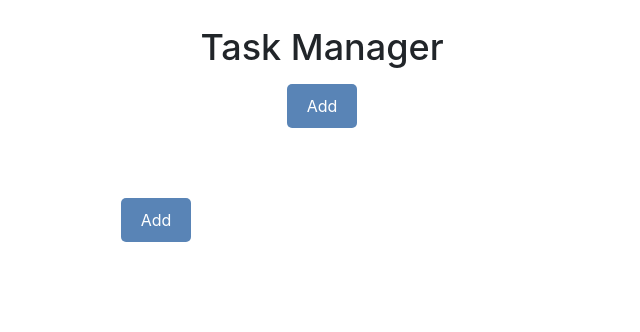
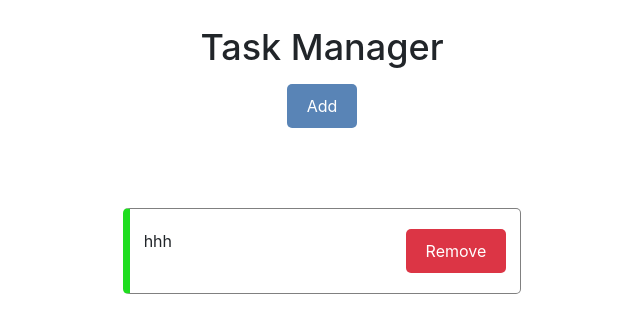
Before and after one commit to SanjidHaque/React-Task-Manager, a React (Create React App) app: page / in a window 1280 px wide. Shown: the top 332 px of the page, without its empty margins (318-958 px from the left). Built offline with nearby package versions, Linux system fonts and the light colour scheme; data requests are answered from the project's data file.

Commit message:
Add toggle reminder option

```diff
--- a/db.json
+++ b/db.json
@@ -1,3 +1,9 @@
 {
-  "tasks": []
+  "tasks": [
+    {
+      "text": "hhh",
+      "reminder": true,
+      "id": 1
+    }
+  ]
 }
--- a/src/App.js
+++ b/src/App.js
@@ -25,14 +25,44 @@ function App() {
         return data
     }
 
-    function addTask(task) {
-        const id = Math.floor(Math.random() * 1000) + 1
-        const newTask = { id, ...task }
-        setTasks([...tasks, newTask])
+    const fetchTask = async (id) => {
+        const response = await fetch(`http://localhost:5000/tasks/${id}`)
+        const data = await response.json()
+        return data
     }
 
-    function toggleTask(id) {
-        setTasks(tasks.map(task => task.id === id ? {...task, reminder: !task.reminder} : task))
+    async function addTask(task) {
+        const response = await fetch('http://localhost:5000/tasks',
+            {
+                method: 'POST',
+                headers: {
+                    'Content-type': 'application/json'
+                },
+                body: JSON.stringify(task)
+            })
+
+        const data = await response.json()
+        setTasks([...tasks, data])
+
+        // const id = Math.floor(Math.random() * 1000) + 1
+        // const newTask = { id, ...task }
+        // setTasks([...tasks, newTask])
+    }
+
+    async function toggleTask(id) {
+        const taskToToggle = await fetchTask(id)
+        const updateTask = {  ...taskToToggle, reminder: !taskToToggle.reminder }
+        const response = await fetch(`http://localhost:5000/tasks/${id}`,
+            {
+                method: 'PUT',
+                headers: {
+                    'Content-type': 'application/json'
+                },
+                body: JSON.stringify(updateTask)
+            })
+        const data = await response.json()
+
+        setTasks(tasks.map(task => task.id === id ? {...task, reminder: !data.reminder} : task))
     }
 
     async function deleteTask(id)  {
--- a/src/components/AddTask.js
+++ b/src/components/AddTask.js
@@ -6,6 +6,7 @@ import Button from "react-bootstrap/Button";
 
 const AddTask = ({ onAddTask }) => {
     const [text, setText] = useState('')
+    const [reminder, setReminder] = useState(false)
 
     function onSubmit(e) {
         e.preventDefault()
@@ -14,7 +15,7 @@ const AddTask = ({ onAddTask }) => {
             alert('Task cannot be empty')
             return
         }
-        onAddTask({text})
+        onAddTask({text, reminder})
         setText('')
     }
 
--- a/src/components/Tasks.js
+++ b/src/components/Tasks.js
@@ -7,7 +7,7 @@ const Tasks = ({tasks, onDeleteTask, onToggleTask}) => {
         <>
             <Row style={{ paddingTop: "20px"}}>
                 <Col lg={{ span: 4, offset: 4 }}>
-                    { tasks.map(task => ( <Task key={task.id} task={task} onDeleteTask={onDeleteTask} onToggleTask={onToggleTask} /> ))}
+                    { tasks.map((task, index) => ( <Task key={index} task={task} onDeleteTask={onDeleteTask} onToggleTask={onToggleTask} /> ))}
                 </Col>
             </Row>
         </>
```
